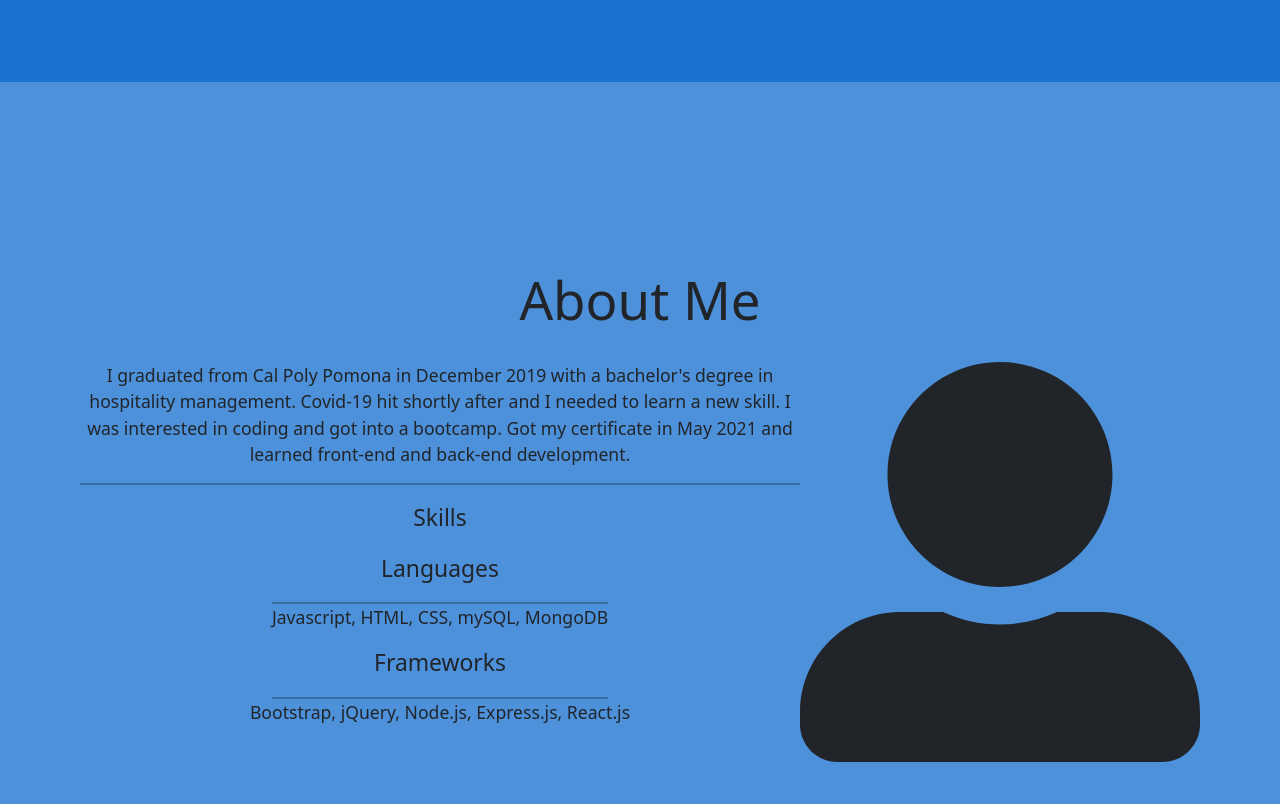
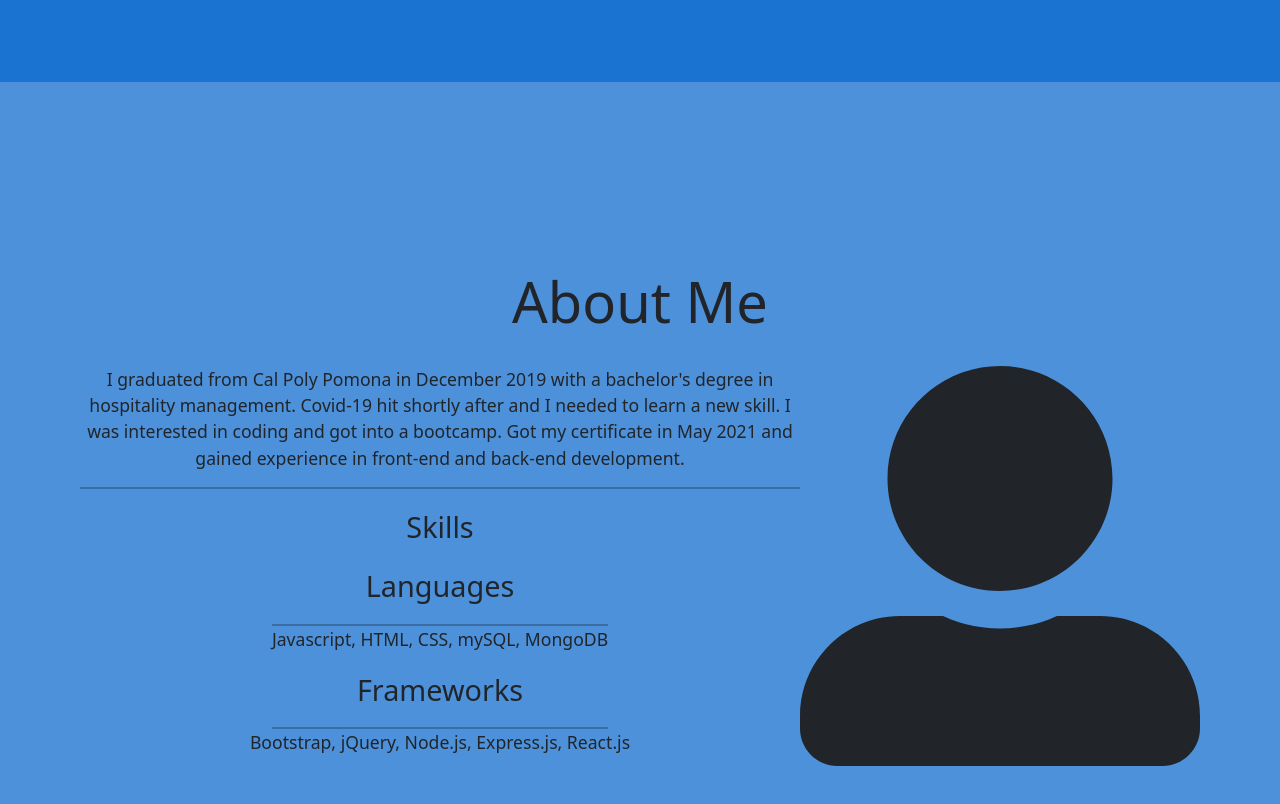
Before and after one commit to eelac/Portfolio, a React (Create React App) app: page / in a window 1280 px wide. Shown: the part 900-1704 px from the top of the page. Built offline with nearby package versions, Linux system fonts and the light colour scheme.

Commit message:
Changed all em to rem

```diff
--- a/src/App.css
+++ b/src/App.css
@@ -4,7 +4,7 @@
 }
 
 .GithubIcon {
-  font-size: 2em;
+  font-size: 2rem;
   min-width: 60px;
   cursor: pointer;
 }
--- a/src/Components/AboutMe/AboutMe.css
+++ b/src/Components/AboutMe/AboutMe.css
@@ -5,25 +5,25 @@
 .h1About {
   text-align: center;
   font-weight: 500;
-  font-size: 3.3em;
+  font-size: 3.5rem;
   padding-top: 13%;
   padding-bottom: 2%;
 }
 
 .profile {
   float: right;
-  font-size: 25em;
+  font-size: 25rem;
 }
 
 .aboutMe,
 .skills {
   text-align: center;
-  font-size: 1.1em;
+  font-size: 1.1rem;
 }
 
 .textHeader {
   font-weight: 500;
-  font-size: 1.3em;
+  font-size: 1.8rem;
 }
 
 @media screen and (max-width: 1000px) {
--- a/src/Components/AboutMe/AboutMeText.js
+++ b/src/Components/AboutMe/AboutMeText.js
@@ -1,7 +1,7 @@
 const aboutMeText = `I graduated from Cal Poly Pomona in December 2019 with a bachelor's
 degree in hospitality management. Covid-19 hit shortly after and I
 needed to learn a new skill. I was interested in coding and got into a
-bootcamp. Got my certificate in May 2021 and learned front-end and
+bootcamp. Got my certificate in May 2021 and gained experience in front-end and
 back-end development.`;
 
 export default aboutMeText;
--- a/src/Components/Intro/Intro.css
+++ b/src/Components/Intro/Intro.css
@@ -9,15 +9,15 @@
 }
 
 .pIntro {
-  font-size: 2em;
+  font-size: 2rem;
 }
 
 .h1Intro {
-  font-size: 10em;
+  font-size: 10rem;
 }
 
 .icons {
-  font-size: 3em;
+  font-size: 3rem;
   width: 80%;
   margin: auto;
   display: flex;
```
